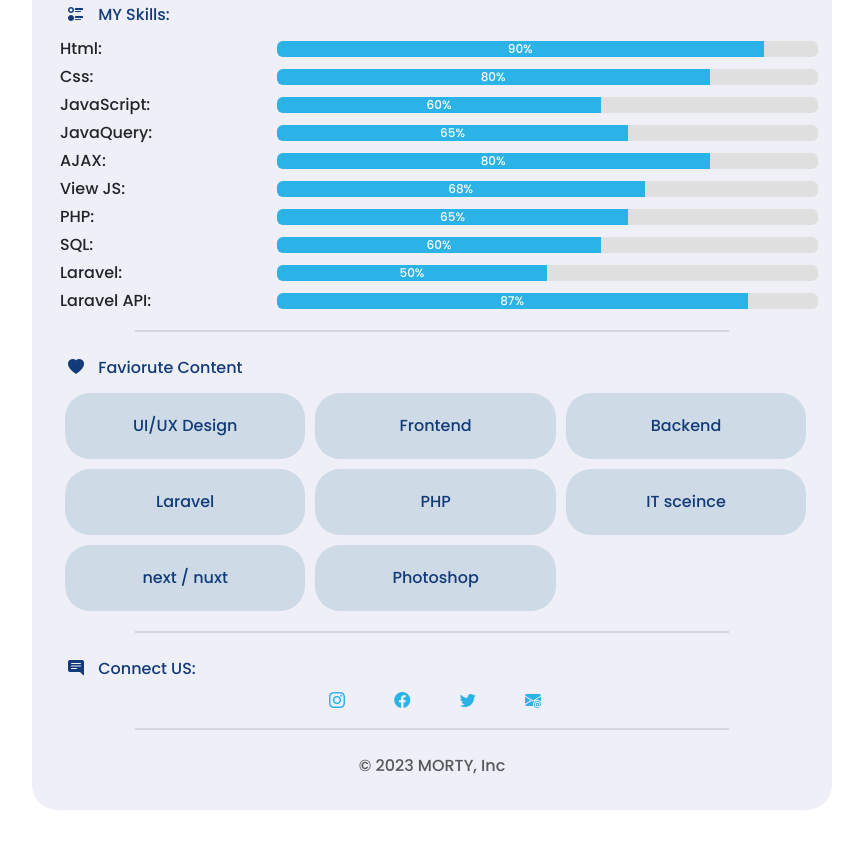
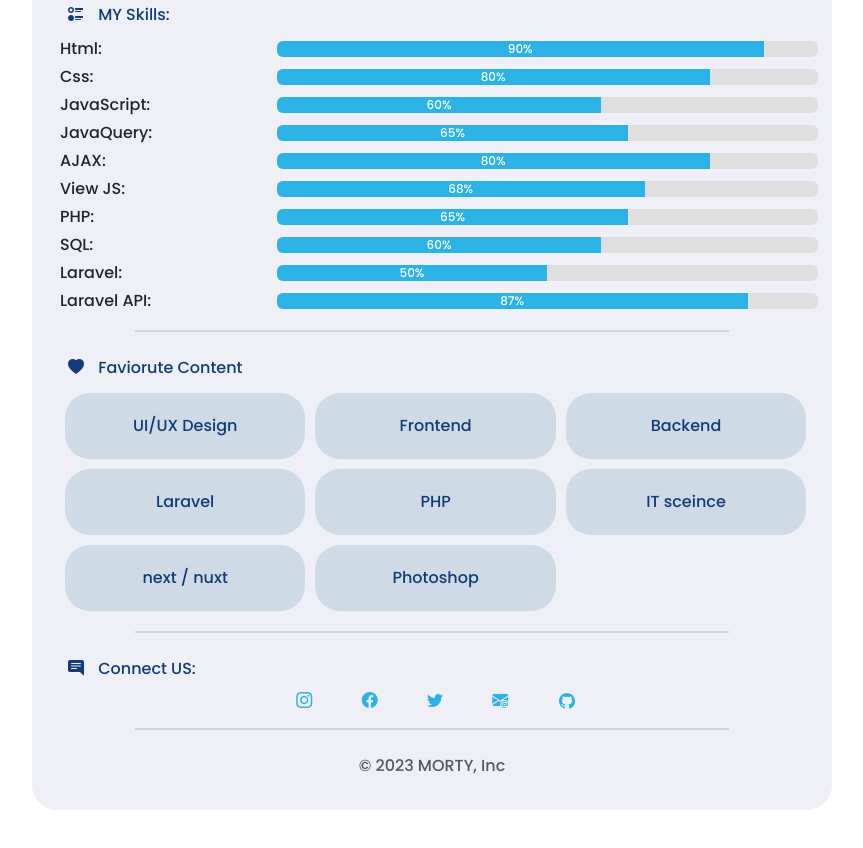
Before and after one commit to MekdadGhazal/myinfo, a plain HTML site: page index.html in a window 1280 px wide. Shown: the part 603-1451 px from the top of the page, without its empty margins (208-1071 px from the left). Drawn offline with nearby package versions, Linux system fonts and the light colour scheme.

Commit message:
github added

```diff
--- a/index.html
+++ b/index.html
@@ -289,6 +289,16 @@
 										<a  href="https://mail.google.com/mail/u/0/#inbox?compose=DmwnWrRtswPCDNCqXnRXCcxKKvxdKgWzNFtcZVMZJdXRLmwvtQQWMfNCdwTBXtpLjhtfNtGCbPBv" target="_blank">
 											<i class="bi bi-envelope-at-fill"></i>
 										</a>
+
+									</div>
+									<div class="social-media col-1">
+
+
+										<a  href="https://github.com/MekdadGhazal" target="_blank">
+										<svg xmlns="http://www.w3.org/2000/svg" width="16" height="16" fill="currentColor" class="bi bi-github" viewBox="0 0 16 16">
+  <path d="M8 0C3.58 0 0 3.58 0 8c0 3.54 2.29 6.53 5.47 7.59.4.07.55-.17.55-.38 0-.19-.01-.82-.01-1.49-2.01.37-2.53-.49-2.69-.94-.09-.23-.48-.94-.82-1.13-.28-.15-.68-.52-.01-.53.63-.01 1.08.58 1.23.82.72 1.21 1.87.87 2.33.66.07-.52.28-.87.51-1.07-1.78-.2-3.64-.89-3.64-3.95 0-.87.31-1.59.82-2.15-.08-.2-.36-1.02.08-2.12 0 0 .67-.21 2.2.82.64-.18 1.32-.27 2-.27.68 0 1.36.09 2 .27 1.53-1.04 2.2-.82 2.2-.82.44 1.1.16 1.92.08 2.12.51.56.82 1.27.82 2.15 0 3.07-1.87 3.75-3.65 3.95.29.25.54.73.54 1.48 0 1.07-.01 1.93-.01 2.2 0 .21.15.46.55.38A8.012 8.012 0 0 0 16 8c0-4.42-3.58-8-8-8z"/>
+</svg>
+										</a>
 									</div>
 								</div>
 							</div>
```
